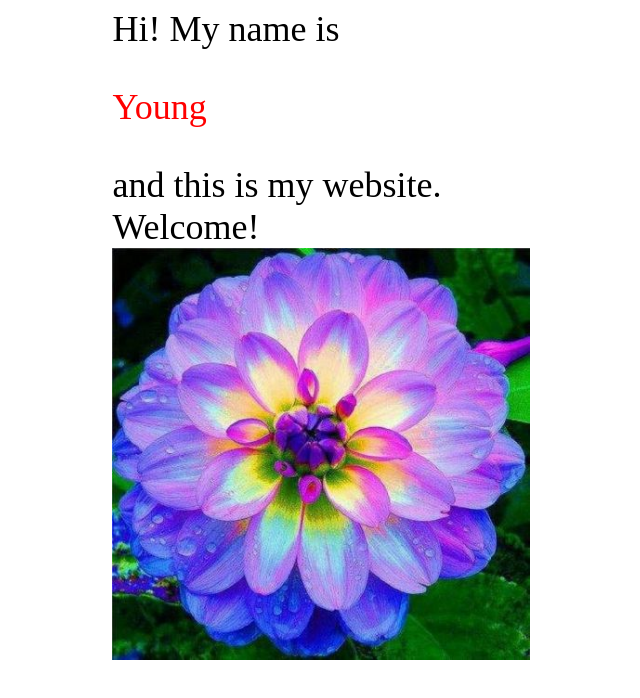
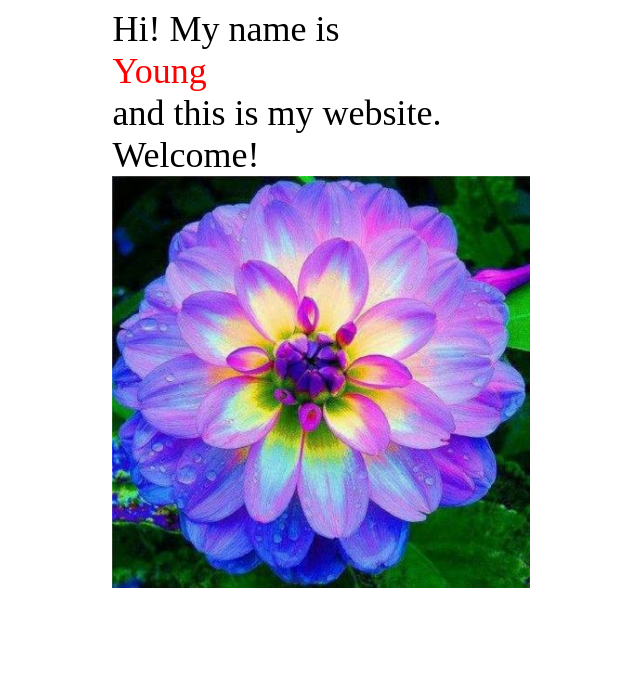
Before and after one commit to youngrrrr/WebsiteTutorial, a plain HTML site: page index.html in a window 1280 px wide. Shown: the whole page, without its empty margins (319-959 px from the left). Drawn offline with nearby package versions, Linux system fonts and the light colour scheme.

Commit message:
Update index.html

```diff
--- a/index.html
+++ b/index.html
@@ -10,7 +10,7 @@
   </head>
   <body>
     <div class="center my-font-size">
-      Hi! My name is <p class="my-font-color">Young</p> and this is my website. Welcome!
+      Hi! My name is <div class="my-font-color">Young</div> and this is my website. Welcome!
     </div>
     <img src="./flower.jpg" id="pic" class="center"/>
   </body>
```
